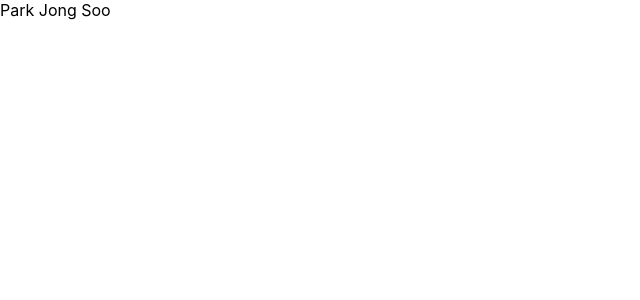
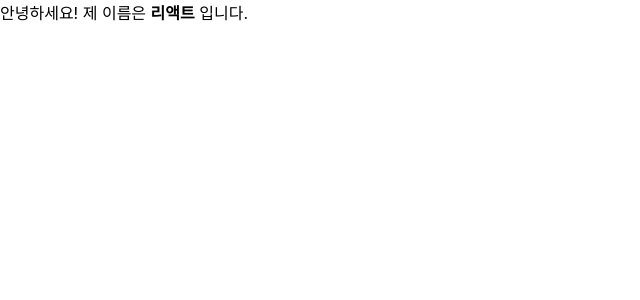
Before and after one commit to newtein80/velopert-tutorial, a React (Create React App) app: page / in a window 1280 px wide. Shown: the top 300 px of the page, without its empty margins (0-640 px from the left). Built offline with nearby package versions, Linux system fonts and the light colour scheme.

Commit message:
velopert-tutorial 03 ing 01

```diff
--- a/src/App.js
+++ b/src/App.js
@@ -1,5 +1,6 @@
 import React, { Component } from 'react';
-import './App.css'
+import MyName from './MyName';
+//import './App.css'
 
 class App extends Component {
   render() {
@@ -8,7 +9,7 @@
       // 태그 사이에
       >
         {/* 주석은 이렇게 */}
-        Park Jong Soo
+        <MyName name="리액트" />
       </div>
     );
   }
--- /dev/null
+++ b/src/MyName.js
@@ -0,0 +1,13 @@
+import React, { Component } from 'react';
+
+class MyName extends Component {
+    render() {
+      return (
+        <div>
+          안녕하세요! 제 이름은 <b>{this.props.name}</b> 입니다.
+        </div>
+      );
+    }
+  }
+
+  export default MyName;
```
Also changed, not shown: 1 other file (tests, documents, lock files or other folders).
